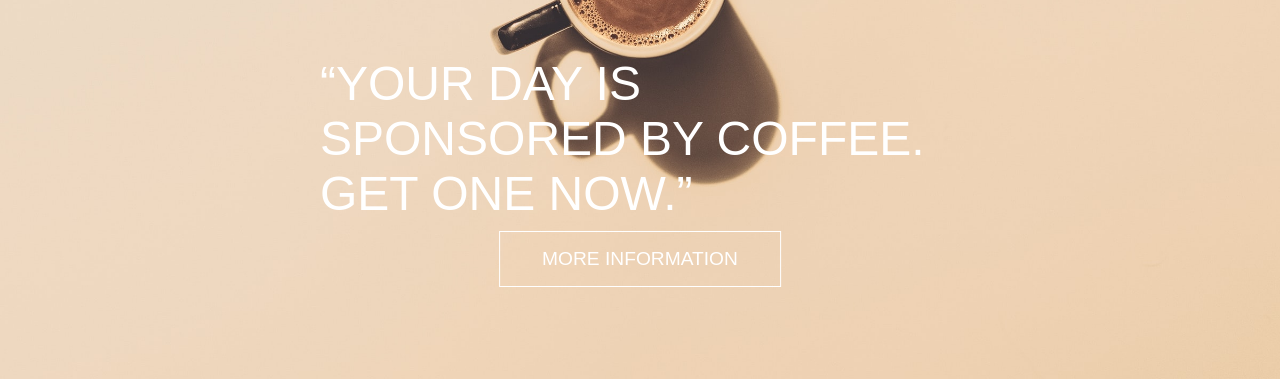
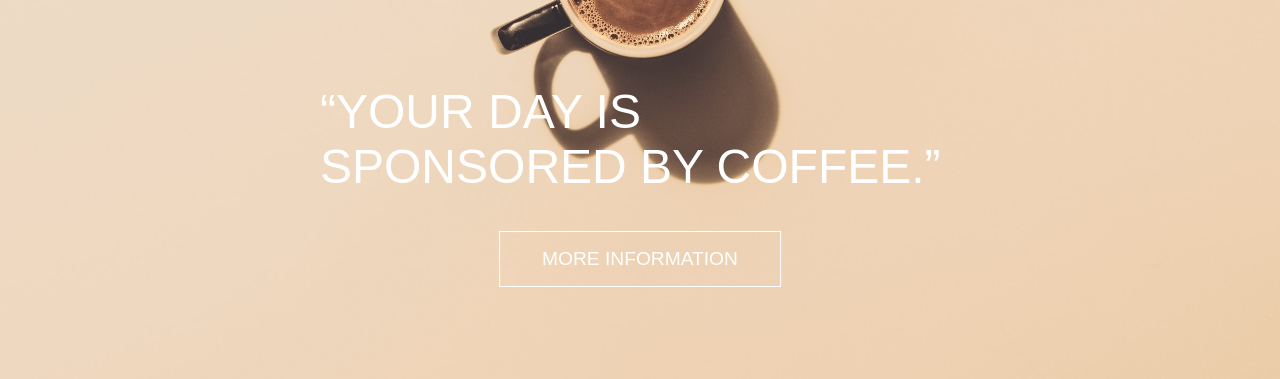
Before and after one commit to Hannnnnna/CSS, a plain HTML site: page coffeeweb.html in a window 1280 px wide. Shown: the part 421-800 px from the top of the page. Drawn offline with Linux system fonts and the light colour scheme.

Commit message:
Add files via upload

```diff
--- a/coffeeweb.html
+++ b/coffeeweb.html
@@ -19,7 +19,7 @@
       <img src="logo.png">
     </div>
     <div class="header">
-      <h1>“Your day is sponsored by coffee. Get one now.”</h1>
+      <h1>“Your day is sponsored by coffee.”</h1>
     </div>
     <button class="btn">More Information</button>
   </body>
```
